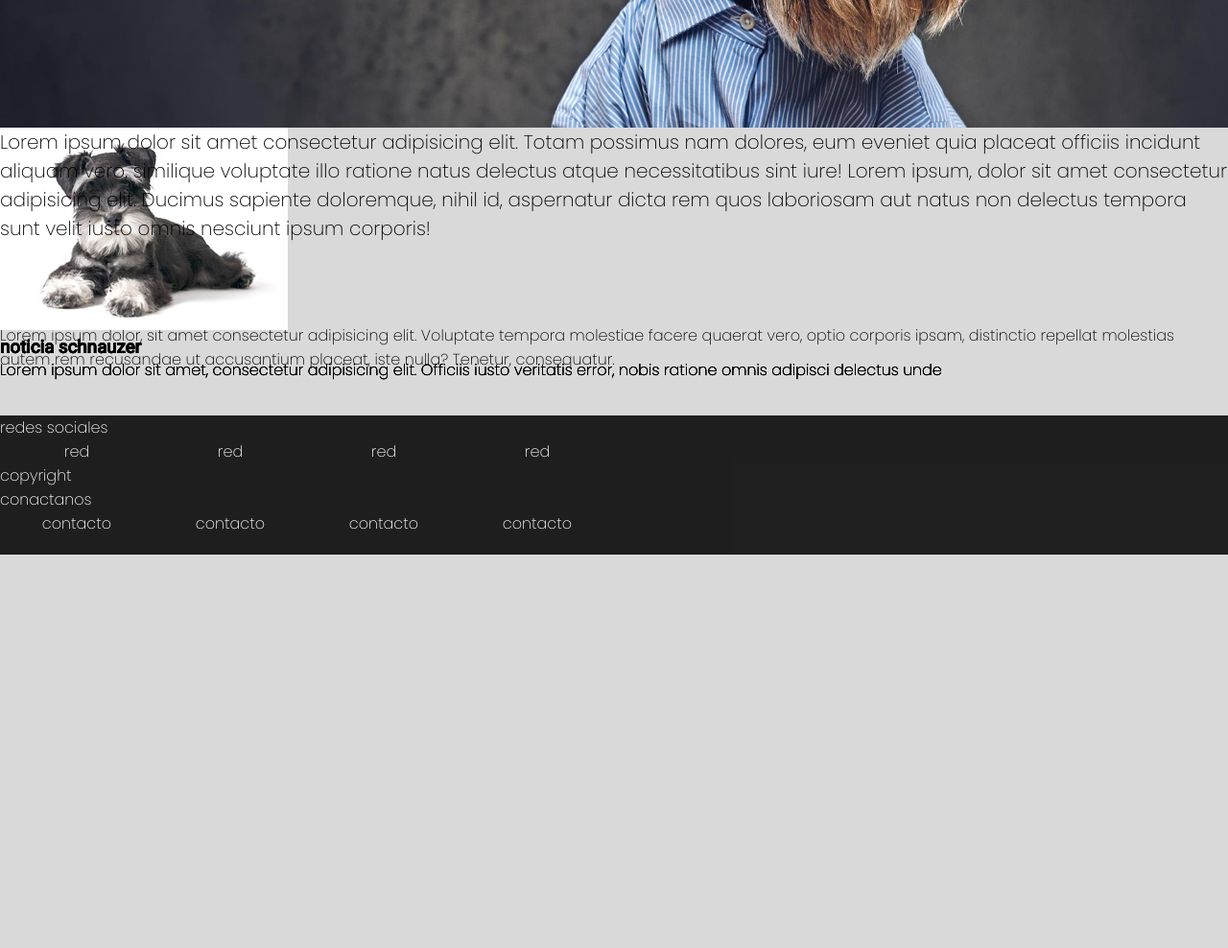
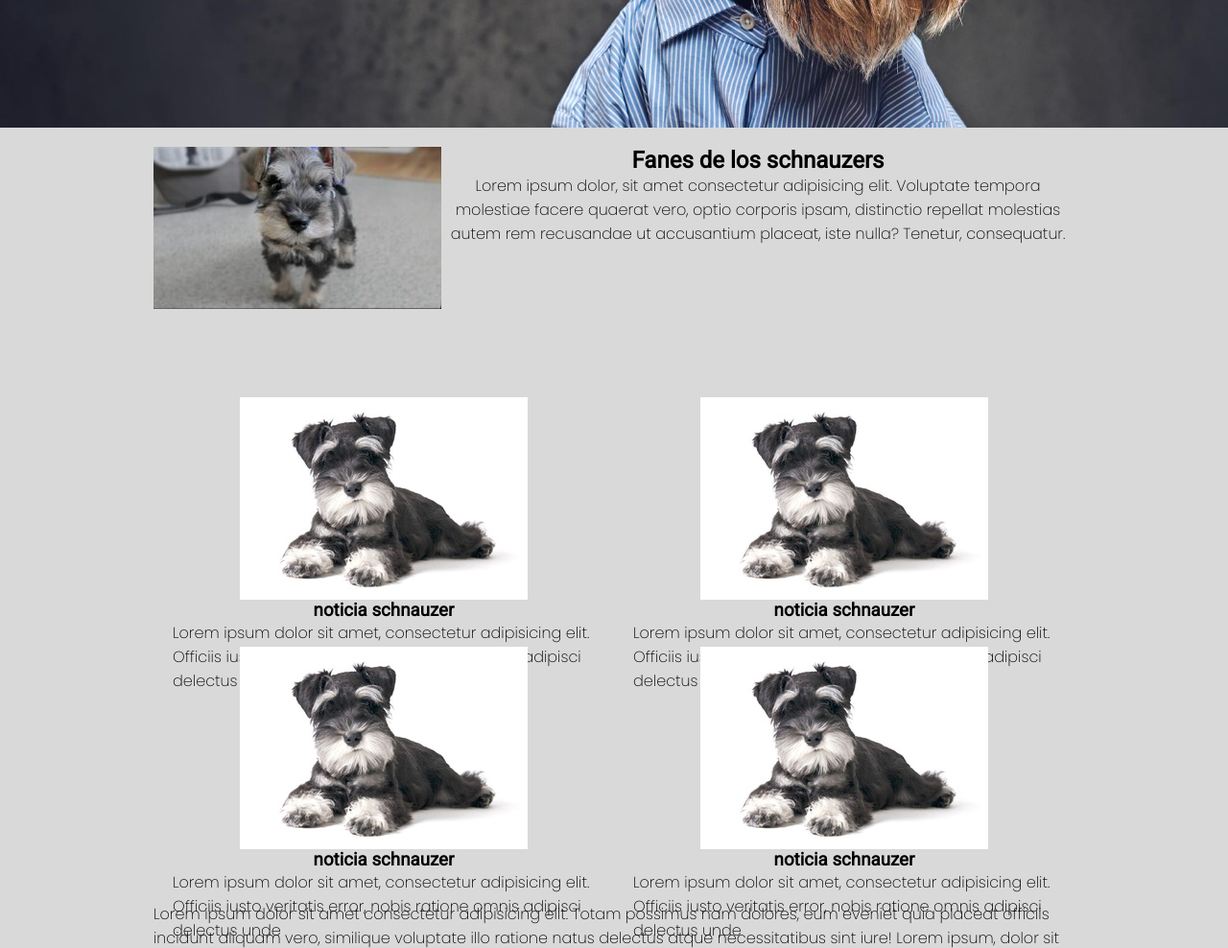
Before and after one commit to cardenasmaximiliano/after-37315, a plain HTML site: page index.html in a window 1280 px wide. Shown: the part 540-1528 px from the top of the page at 96% size. Before the commit the page ends 1118 px from the top, so only its background shows below. Drawn offline with Linux system fonts and the light colour scheme.

Commit message:
solucion grids + footer

```diff
--- a/css/style.css
+++ b/css/style.css
@@ -46,15 +46,16 @@ ul{
 
 
 main{
-    padding-bottom: 30px;
+
     width: 100%;
-    height: 100vh;
+
 }
 
 /**banner**/
 .banner{
     background-image: url("../img/banner.jpg");
-    background-size: cover;
+    background-size:cover;
+    background-repeat: no-repeat;
     width: 100%;
     height: 500px;
     display: flex;
@@ -70,22 +71,58 @@ h1{
     font-size: 50px;
 
 }
+/* main**/
+h2,h3{
+    text-align: center;
+}
+/**section principal**/
+/**card*/
+.card{
+    display: flex;
+    flex-direction: column;
+    justify-content: center;
+    width: auto;
+
+    margin: 20px;
+}
+.card figure{
+    display: flex;
+    justify-content: center;
+}
+
+/* gridss*/
 .container{
+    width: 100%;
+    display: flex;
+    justify-content: center;
+}
+.principal-txt{
+    width: 70%;
+    text-align: center;
+
+}
+.grid{
     display: grid;
-    width: 100%;
-    height: auto;
+    width: 75%;
     grid-template-columns: repeat(4, 1fr);
-    grid-template-rows: repeat(4, 1fr) ;
+    grid-template-rows: 25% 25% 25% 25%;
+    justify-content: center;
     grid-template-areas:
     "principal principal principal principal"
-    "sec-1 sec-1 sec-2 sec-2"
-    "none  sec-3 sec-4 none"
-    "parrafito parrafito parrafito parrafito"
+    "sec-1      sec-1     sec-2      sec-2"
+    "sec-3       sec-3    sec-4      sec-4"
+    "parrafito  parrafito  parrafito  parrafito"
     ;
 }
 .principal{
+
     grid-area: principal;
+    display: flex;
+    flex-direction: row;
+    justify-content: center;
+    padding-top: 20px;
 }
+
 .sec-1{
     grid-area: sec-1;
 }
@@ -100,5 +137,18 @@ h1{
 }
 .parrafito{
     grid-area: parrafito;
-    font-size: 20px;
+    padding: 25px 0px;
 }
+
+footer{
+    display: grid;
+    width: 100%;
+    grid-template-columns: repeat(3,1fr);
+    justify-items: center;
+    align-items: center;
+}
+.footer-list{
+    display: flex;
+    flex-direction: column;
+    font-size: 10px;
+}
--- a/index.html
+++ b/index.html
@@ -32,14 +32,14 @@
             </div>
         </section>
         <!--primera seccion-->
-
+        <div class="container">
             <!--segunda seccion-->
-            <section class="container">
+            <section class="grid">
                 <section class="principal">
                     <figure>
                         <img src="./img/Schnauzer-2.jpg" alt="">
                     </figure>
-                    <div>
+                    <div class="principal-txt">
                         <h2>Fanes de los schnauzers</h2>
                         <p>Lorem ipsum dolor, sit amet consectetur adipisicing elit. Voluptate tempora molestiae facere quaerat
                             vero, optio corporis ipsam, distinctio repellat molestias autem rem recusandae ut accusantium
@@ -47,43 +47,53 @@
                     </div>
                 </section>
                 <article class="sec-1">
+                    <div class="card">
                         <figure>
                             <img src="./img/Schnauzer-1.jpg" alt="">
                         </figure>
                         <h3>noticia schnauzer</h3>
                         <p>Lorem ipsum dolor sit amet, consectetur adipisicing elit. Officiis iusto veritatis error, nobis ratione omnis adipisci delectus unde</p>
+                    </div>
                 </article>
                 <article class="sec-2">
+                    <div class="card">
                         <figure>
                             <img src="./img/Schnauzer-1.jpg" alt="">
                         </figure>
                         <h3>noticia schnauzer</h3>
                         <p>Lorem ipsum dolor sit amet, consectetur adipisicing elit. Officiis iusto veritatis error, nobis ratione omnis adipisci delectus unde</p>
+                    </div>
                 </article>
                 <article class="sec-3">
+                    <div class="card">
                         <figure>
                             <img src="./img/Schnauzer-1.jpg" alt="">
                         </figure>
                         <h3>noticia schnauzer</h3>
                         <p>Lorem ipsum dolor sit amet, consectetur adipisicing elit. Officiis iusto veritatis error, nobis ratione omnis adipisci delectus unde</p>
+                    </div>
                     </article>
                 <article class="sec-4">
+                    <div class="card">
                         <figure>
                             <img src="./img/Schnauzer-1.jpg" alt="">
                         </figure>
                         <h3>noticia schnauzer</h3>
                         <p>Lorem ipsum dolor sit amet, consectetur adipisicing elit. Officiis iusto veritatis error, nobis ratione omnis adipisci delectus unde</p>
+
                     </article>
-                <p class="parrafito">Lorem ipsum dolor sit amet consectetur adipisicing elit. Totam possimus nam dolores, eum eveniet quia placeat officiis incidunt aliquam vero, similique voluptate illo ratione natus delectus atque necessitatibus sint iure!
+                <p class="parrafito">
+                    Lorem ipsum dolor sit amet consectetur adipisicing elit. Totam possimus nam dolores, eum eveniet quia placeat officiis incidunt aliquam vero, similique voluptate illo ratione natus delectus atque necessitatibus sint iure!
                     Lorem ipsum, dolor sit amet consectetur adipisicing elit. Ducimus sapiente doloremque, nihil id, aspernatur dicta rem quos laboriosam aut natus non delectus tempora sunt velit iusto omnis nesciunt ipsum corporis!
                 </p>
             </section>
+        </div>
     </main>
     <!--footer-->
     <footer>
         <section>
             <p>redes sociales</p>
-            <ul>
+            <ul  class="footer-list">
                 <li><a href="">red</a></li>
                 <li><a href="">red</a></li>
                 <li><a href="">red</a></li>
@@ -93,7 +103,7 @@
         <p>copyright</p>
         <section>
             <p>conactanos</p>
-            <ul>
+            <ul class="footer-list">
                 <li><a href="">contacto</a></li>
                 <li><a href="">contacto</a></li>
                 <li><a href="">contacto</a></li>
```
Lines whose indentation alone changed are shown as unchanged.
